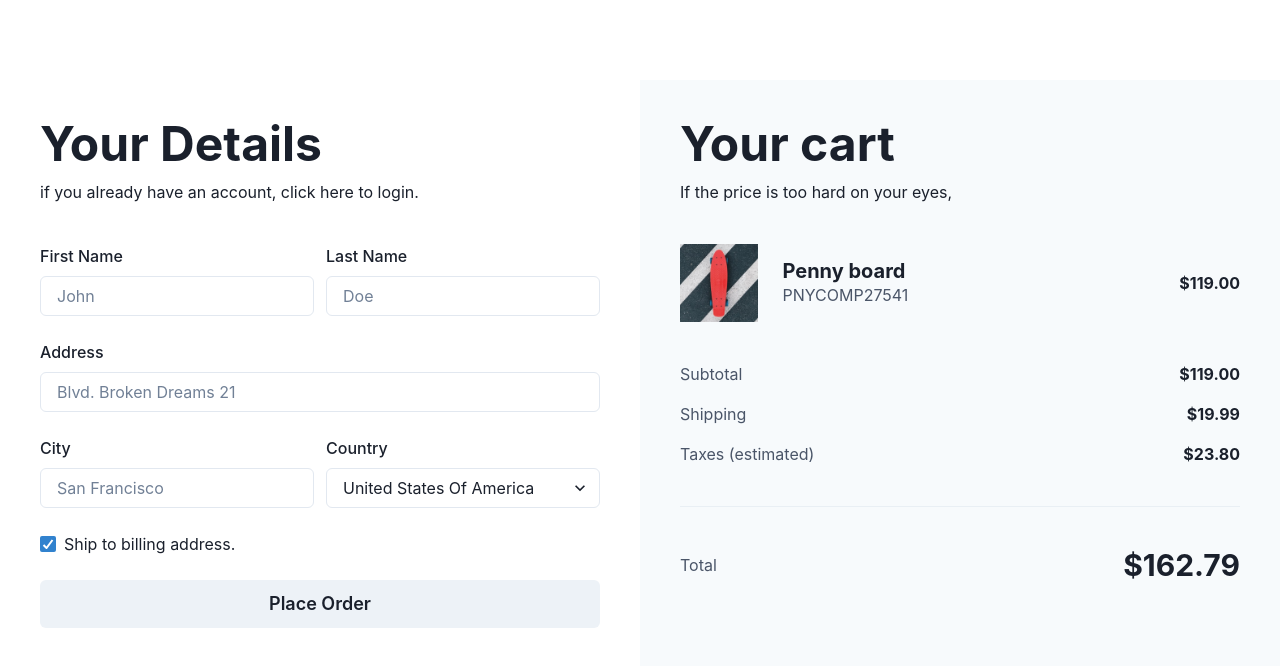
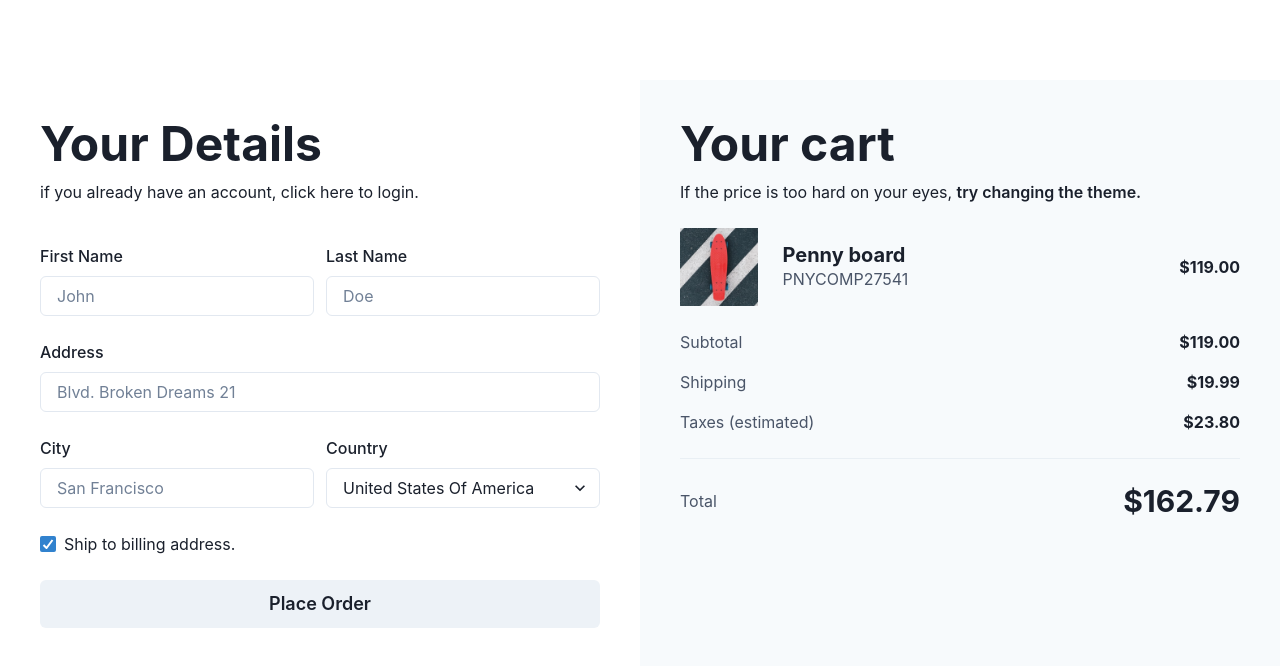
Before and after one commit to HamzaAhmedSheikh/cart-and-details-interface-with-chakra-ui, a Next.js app: page / in a window 1280 px wide. Shown: the top 666 px of the page. Built offline with nearby package versions, Linux system fonts and the light colour scheme.

Commit message:
I have create a dark mode switcher in Chakra UI.

```diff
--- a/src/sections/cart.tsx
+++ b/src/sections/cart.tsx
@@ -1,15 +1,39 @@
-import { AspectRatio, Button, Divider,  Heading,  HStack, Image, Stack, Text, VStack } from "@chakra-ui/react";
-  import React from "react";
-
+import {
+    Heading,
+    HStack,
+    VStack,
+    Image,
+    AspectRatio,
+    Text,
+    Divider,
+    Stack,
+    Button,
+    useColorMode,
+    useColorModeValue,
+  } from '@chakra-ui/react';
 
  export const Cart = () => {
+    const { toggleColorMode } = useColorMode();
+    const bgColor = useColorModeValue('gray.50', 'whiteAlpha.50');
+    const secondaryTextColor = useColorModeValue('gray.600', 'gray.400');
     return (
-    <VStack w="full" h="full" p={10} spacing={10} alignItems="flex-start" bg='gray.50'>
+      <VStack
+        w="full"
+        h="full"
+        p={10}
+        spacing={6}
+        align="flex-start"
+        bg={bgColor}
+      >
         <VStack alignItems="flex-start" spacing={3}>
-      <Heading size="2xl"> Your cart </Heading>
-       <Text> If the price is too hard on your eyes, </Text>
+          <Heading size="2xl">Your cart</Heading>
+          <Text>
+            If the price is too hard on your eyes,{' '}
+            <Button onClick={toggleColorMode} variant="link" colorScheme="black">
+              try changing the theme.
+            </Button>
+          </Text>
         </VStack>
-
         <HStack
           spacing={{ base: 3, md: 6 }}
           alignItems={{ base: 'flex-start', md: 'center' }}
@@ -27,36 +51,32 @@ export const Cart = () => {
           >
             <VStack w="full" spacing={0} alignItems="flex-start">
               <Heading size="md">Penny board</Heading>
-            <Text color='gray.600'>PNYCOMP27541</Text>
+              <Text color={secondaryTextColor}>PNYCOMP27541</Text>
             </VStack>
             <Heading size="sm" textAlign="end">
               $119.00
             </Heading>
           </Stack>
         </HStack>
-
         <VStack spacing={4} alignItems="stretch" w="full">
           <HStack justifyContent="space-between">
-          <Text color='gray.600'>Subtotal</Text>
+            <Text color={secondaryTextColor}>Subtotal</Text>
             <Heading size="sm">$119.00</Heading>
           </HStack>
           <HStack justifyContent="space-between">
-          <Text color='gray.600'>Shipping</Text>
+            <Text color={secondaryTextColor}>Shipping</Text>
             <Heading size="sm">$19.99</Heading>
           </HStack>
           <HStack justifyContent="space-between">
-          <Text color='gray.600'>Taxes (estimated)</Text>
+            <Text color={secondaryTextColor}>Taxes (estimated)</Text>
             <Heading size="sm">$23.80</Heading>
           </HStack>
         </VStack>
-
         <Divider />
-
         <HStack justifyContent="space-between" w="full">
-        <Text color="gray.600">Total</Text>
+          <Text color={secondaryTextColor}>Total</Text>
           <Heading size="lg">$162.79</Heading>
         </HStack>
-
       </VStack>
-  )
-}
+    );
+  };
```
Lines whose indentation alone changed are shown as unchanged.
